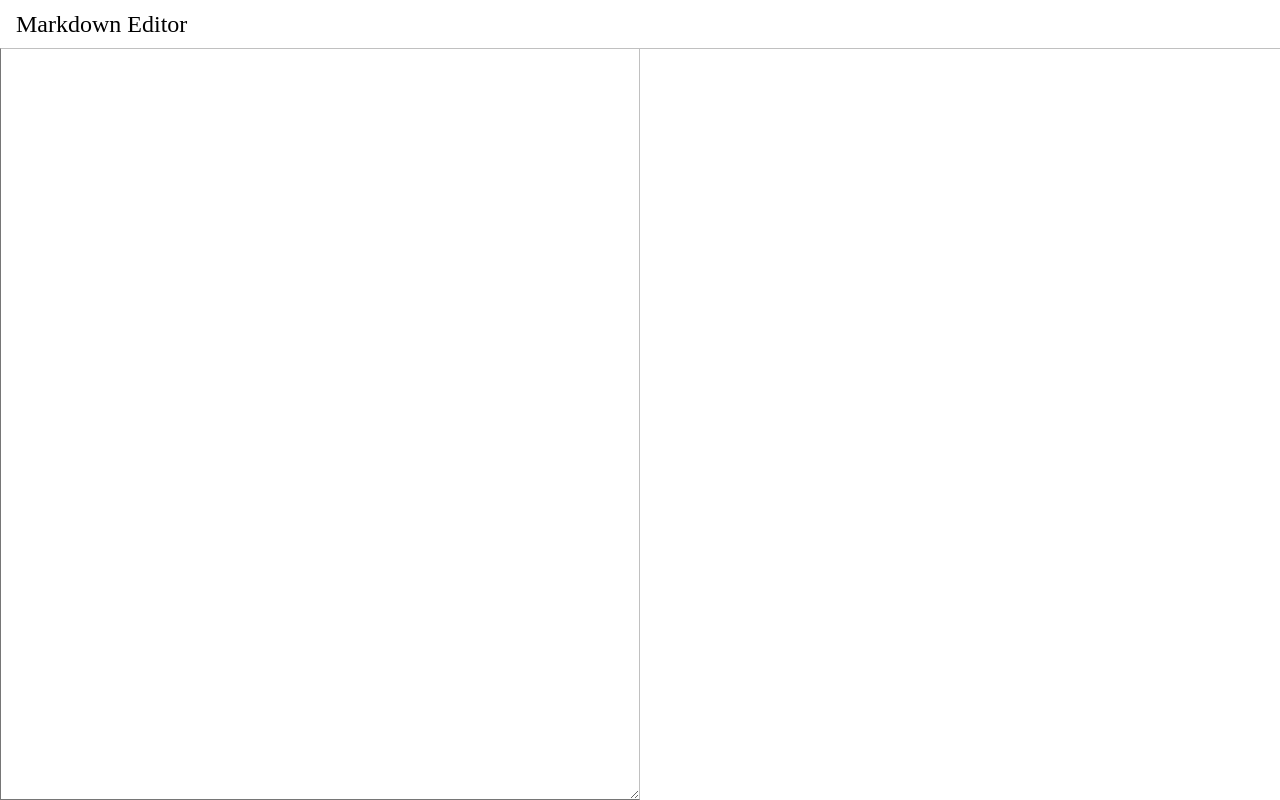
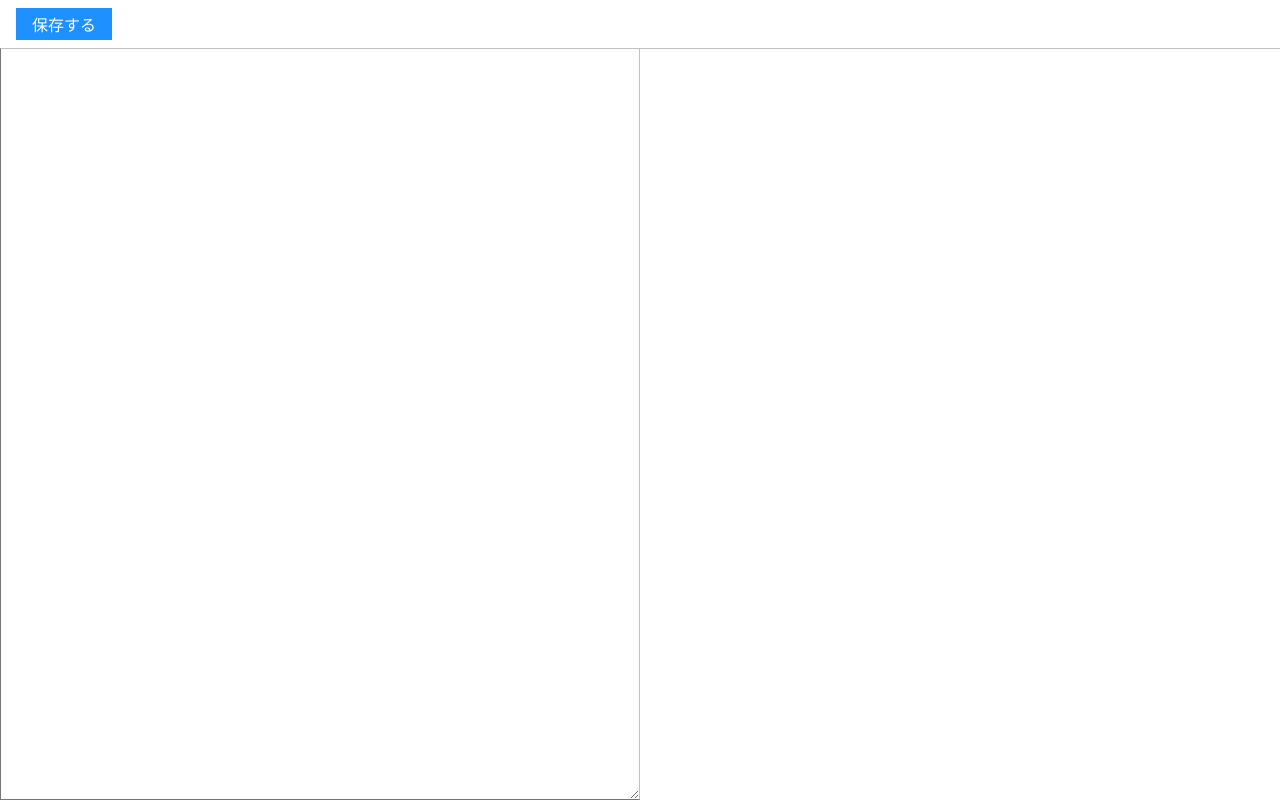
Before and after one commit to ishimori/techpit-markdown-editor, a React (Create React App) app: page / in a window 1280 px wide. Built offline with nearby package versions, Linux system fonts and the light colour scheme.

Commit message:
3-2まで完了 indexedDB導入

```diff
--- a/package.json
+++ b/package.json
@@ -11,6 +11,7 @@
     "@types/react": "^17.0.0",
     "@types/react-dom": "^17.0.0",
     "@types/styled-components": "^5.1.7",
+    "dexie": "^3.0.3",
     "react": "^17.0.1",
     "react-dom": "^17.0.1",
     "react-markdown": "^5.0.3",
--- /dev/null
+++ b/src/components/button.tsx
@@ -0,0 +1,22 @@
+import React from "react";
+import styled from "styled-components";
+
+const StyledButton = styled.button`
+  background-color: dodgerblue;
+  border: none;
+  box-shadow: none;
+  color: white;
+  font-size: 1rem;
+  height: 2rem;
+  min-width: 5rem;
+  padding: 0 1rem;
+`;
+
+interface Props {
+  children: string;
+  onClick: () => void;
+}
+
+export const Button: React.FC<Props> = (props) => (
+  <StyledButton onClick={props.onClick}>{props.children}</StyledButton>
+);
--- /dev/null
+++ b/src/indexeddb/memo.ts
@@ -0,0 +1,16 @@
+import Dexie from "dexie";
+
+export interface MemoRecord {
+  datetime: string;
+  title: string;
+  text: string;
+}
+
+const database = new Dexie("markdown-editor");
+database.version(1).stores({ memos: "&datetime" });
+const memos: Dexie.Table<MemoRecord, string> = database.table("memos");
+
+export const putMemo = async (title: string, text: string): Promise<void> => {
+  const datetime = new Date().toISOString();
+  await memos.put({ datetime, title, text });
+};
--- a/src/pages/editor.tsx
+++ b/src/pages/editor.tsx
@@ -2,6 +2,8 @@ import * as React from "react";
 import styled from "styled-components";
 import { useStateWithStorage } from "../hooks/use_state_with_storage";
 import ReactMarkdown from "react-markdown";
+import { putMemo } from "indexeddb/memo";
+import { Button } from "components/button";
 
 const StorageKey = "pages/editor:test";
 
@@ -14,6 +16,12 @@ const Header = styled.header`
   position: fixed;
   right: 0;
   top: 0;
+`;
+
+const HeaderControl = styled.div`
+  height: 2rem;
+  display: flex;
+  align-content: center;
 `;
 
 const Wrapper = styled.div`
@@ -49,9 +57,16 @@ const Preview = styled.div`
 
 export const Editor: React.FC = () => {
   const [text, setText] = useStateWithStorage("", StorageKey);
+  const saveMemo = (): void => {
+    putMemo("TITLE", text);
+  };
   return (
     <>
-      <Header>Markdown Editor</Header>
+      <Header>
+        <HeaderControl>
+          <Button onClick={saveMemo}>保存する</Button>
+        </HeaderControl>
+      </Header>
       <Wrapper>
         <TextArea
           onChange={(event) => setText(event.target.value)}
```
Also changed, not shown: 1 other file (tests, documents, lock files or other folders).
